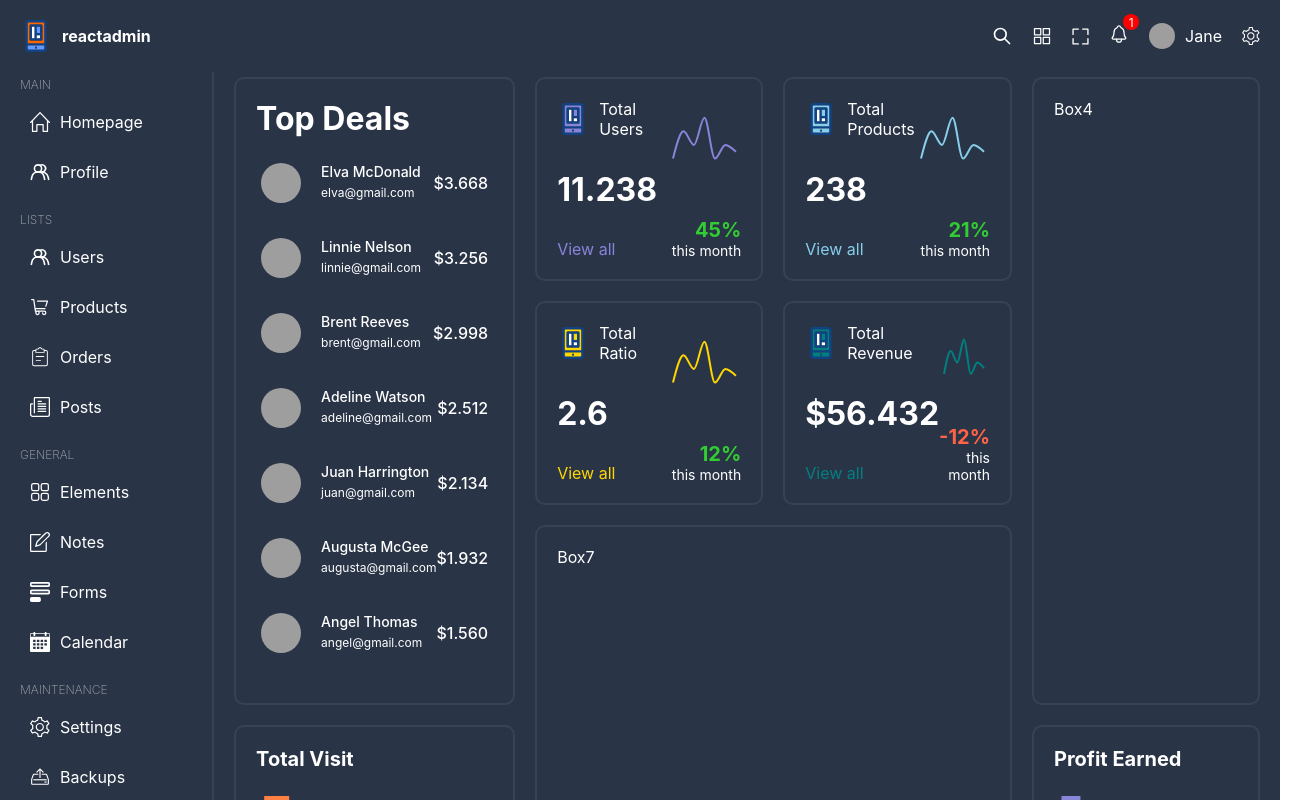
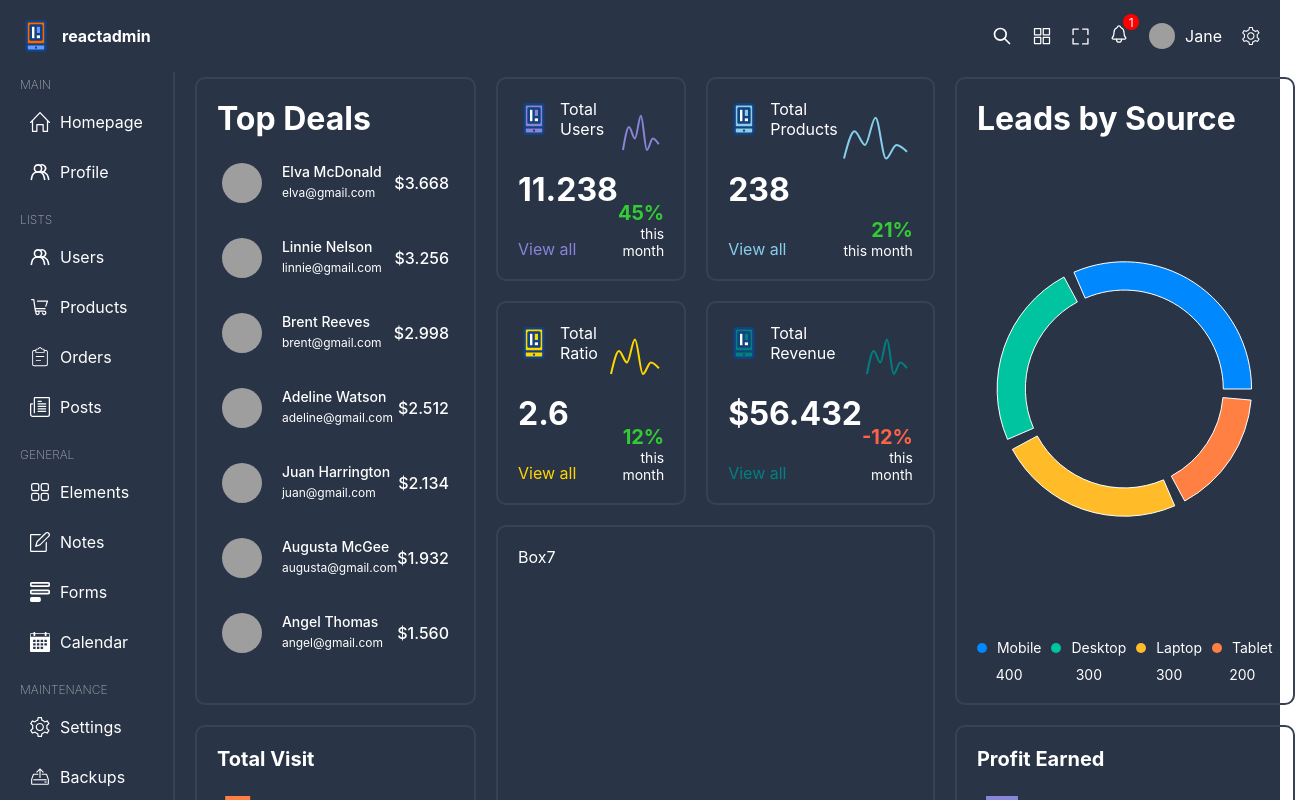
Before and after one commit to StanislaM/react-dashboard, a React (Vite) app: page / in a window 1280 px wide. Shown: the top 800 px of the page, 1315 px wide, since content can reach past the window. Built offline with nearby package versions, Linux system fonts and the light colour scheme; grey boxes are pictures that could not be loaded.

Commit message:
added pie chart

```diff
--- a/src/components/BarChartBox/BarChartBox.scss
+++ b/src/components/BarChartBox/BarChartBox.scss
@@ -6,8 +6,4 @@
         font-size: 20px;
         margin-bottom: 20px;
     }
-
-    .chart {
-        // height: 100%;
-    }
 }
--- /dev/null
+++ b/src/components/PieChartBox/PieChartBox.scss
@@ -0,0 +1,38 @@
+.pieChartBox {
+    height: 100%;
+    display: flex;
+    flex-direction: column;
+    justify-content: space-between;
+
+    .chart {
+        display: flex;
+        align-items: center;
+        justify-content: center;
+        width: 100%;
+        height: 100%;
+    }
+
+    .options {
+        display: flex;
+        justify-content: space-between;
+        gap: 10px;
+        font-size: 14px;
+
+        .option {
+            display: flex;
+            flex-direction: column;
+            gap: 10px;
+            align-items: center;
+            .title {
+                display: flex;
+                gap: 10px;
+                align-items: center;
+                .dot {
+                    width: 10px;
+                    height: 10px;
+                    border-radius: 50%;
+                }
+            }
+        }
+    }
+}
--- /dev/null
+++ b/src/components/PieChartBox/PieChartBox.tsx
@@ -0,0 +1,61 @@
+import './PieChartBox.scss';
+import { Cell, Pie, PieChart, ResponsiveContainer, Tooltip } from 'recharts';
+
+interface IChartData {
+    name: string;
+    value: number;
+    color: string;
+}
+
+interface IProps {
+    title: string;
+    chartData: IChartData[];
+    dataKey: string;
+}
+
+const PieChartBox = ({ title, chartData, dataKey }: IProps) => {
+    return (
+        <div className="pieChartBox">
+            <h1>{title}</h1>
+            <div className="chart">
+                <ResponsiveContainer width="99%" height={300}>
+                    <PieChart>
+                        <Tooltip
+                            contentStyle={{
+                                background: 'white',
+                                borderRadius: '5px',
+                            }}
+                        />
+                        <Pie
+                            data={chartData}
+                            innerRadius="70%"
+                            outerRadius="90%"
+                            paddingAngle={5}
+                            dataKey={dataKey}
+                        >
+                            {chartData.map((item) => (
+                                <Cell key={item.name} fill={item.color} />
+                            ))}
+                        </Pie>
+                    </PieChart>
+                </ResponsiveContainer>
+            </div>
+            <div className="options">
+                {chartData.map((item) => (
+                    <div className="option" key={item.name}>
+                        <div className="title">
+                            <div
+                                className="dot"
+                                style={{ background: item.color }}
+                            />
+                            <span>{item.name}</span>
+                        </div>
+                        <span>{item.value}</span>
+                    </div>
+                ))}
+            </div>
+        </div>
+    );
+};
+
+export default PieChartBox;
--- a/src/data.ts
+++ b/src/data.ts
@@ -306,6 +306,17 @@
             name: 'Sat',
             visit: 3490,
         },
+    ],
+};
+
+export const pieChartBoxSource = {
+    title: 'Leads by Source',
+    dataKey: 'value',
+    chartData: [
+        { name: 'Mobile', value: 400, color: '#0088FE' },
+        { name: 'Desktop', value: 300, color: '#00C49F' },
+        { name: 'Laptop', value: 300, color: '#FFBB28' },
+        { name: 'Tablet', value: 200, color: '#FF8042' },
     ],
 };
 
--- a/src/pages/Home/Home.tsx
+++ b/src/pages/Home/Home.tsx
@@ -1,5 +1,6 @@
 import BarChartBox from '../../components/BarChartBox/BarChartBox';
 import ChartBox from '../../components/ChartBox/ChartBox';
+import PieChartBox from '../../components/PieChartBox/PieChartBox';
 import TopBox from '../../components/TopBox/TopBox';
 import {
     barChartBoxRevenue,
@@ -8,6 +9,7 @@
     chartBoxProduct,
     chartBoxRevenue,
     chartBoxUser,
+    pieChartBoxSource,
 } from '../../data';
 import './Home.scss';
 
@@ -23,7 +25,9 @@
             <div className="box box3">
                 <ChartBox {...chartBoxProduct} />
             </div>
-            <div className="box box4">Box4</div>
+            <div className="box box4">
+                <PieChartBox {...pieChartBoxSource} />
+            </div>
             <div className="box box5">
                 <ChartBox {...chartBoxConversion} />
             </div>
```
